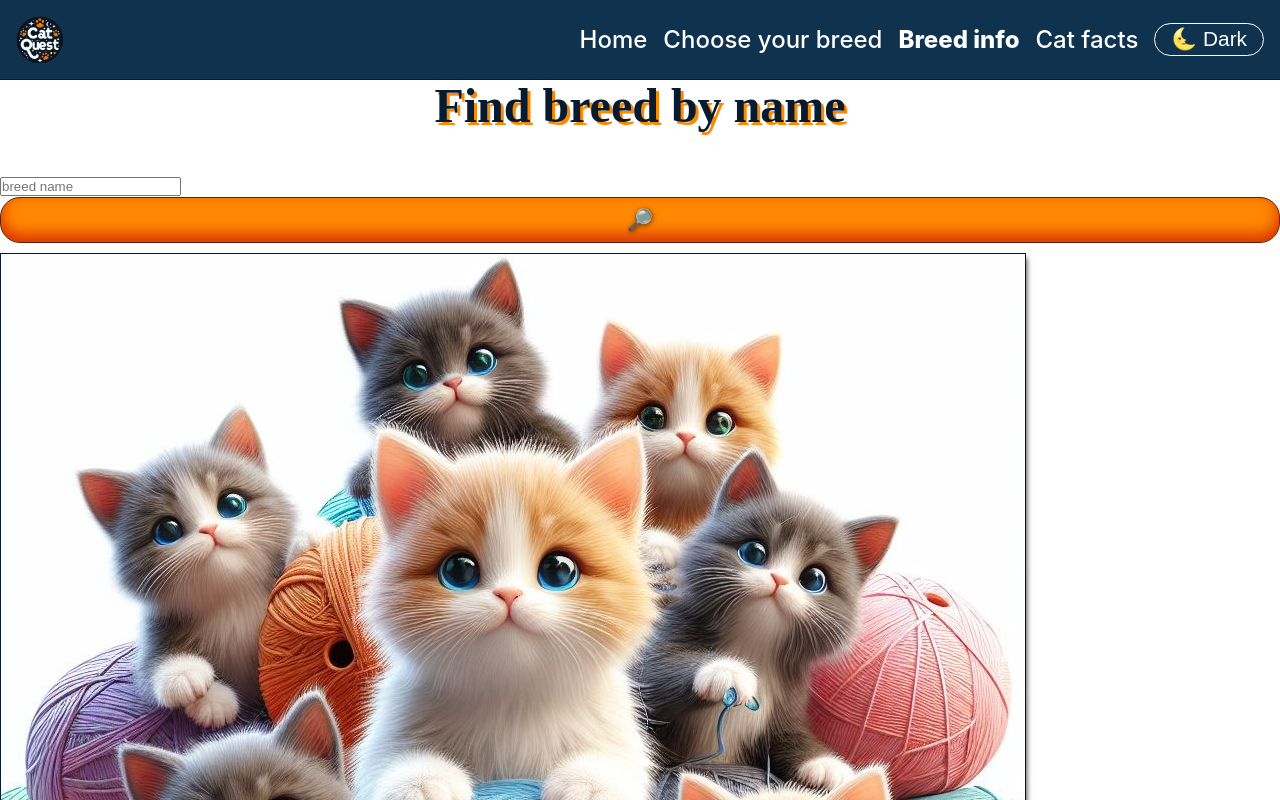
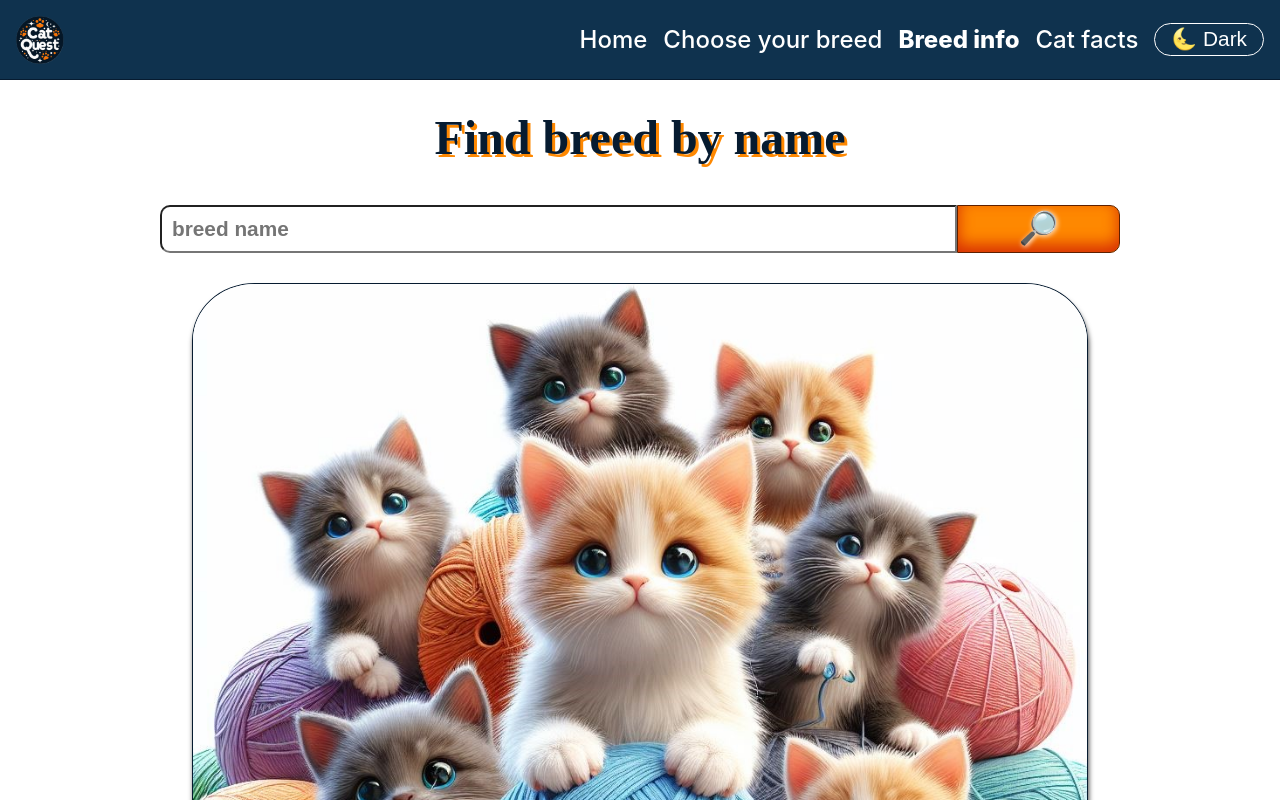
Before and after one commit to KateKlu/CatQuest, a React (Vite) app: page /search-breed in a window 1280 px wide. Shown: the top 800 px of the page. Built offline with nearby package versions, Linux system fonts and the light colour scheme; a web font is replaced by a local one.

Commit message:
add styles

```diff
--- a/src/components/breed-page/BreedPage.tsx
+++ b/src/components/breed-page/BreedPage.tsx
@@ -4,7 +4,7 @@ import './breed-page.css';
 
 function BreedPage() {
    return (
-      <div className="breed-page">
+      <div className="container breed-page">
          <h1 className="breed-name">Burmese</h1>
          <PhotoSlider />
          <BreedDescription />
--- a/src/components/breed-page/breed-page.css
+++ b/src/components/breed-page/breed-page.css
@@ -1,6 +1,27 @@
+.breed-page {
+   display: flex;
+   flex-direction: column;
+   padding: 1.5rem;
+}
+
+.breed-img {
+   display: block;
+   margin: 0 auto;
+   border-radius: 7%;
+   margin-bottom: 5px;
+   max-width: 70vw;
+   max-height: 70vw;
+   object-fit: cover;
+}
+
+.description {
+   text-align: justify;
+   line-height: 1.3;
+}
+
 /*  Media screen  */
 @media (min-width: 380px) {
-   .fact-page {
+   .breed-page {
       padding: 2rem;
    }
 }
--- a/src/components/fact-page/fact-page.css
+++ b/src/components/fact-page/fact-page.css
@@ -1,18 +1,16 @@
 .fact-page {
    display: flex;
    flex-direction: column;
-   /* align-items: center; */
    padding: 1.5rem;
 }
 
 .cat-img {
-   /* width: 100%; */
    display: block;
    margin: 0 auto;
    border-radius: 7%;
    margin-bottom: 25px;
-   width: 90%;
-   height: 70vw;
+   max-width: 70vw;
+   max-height: 70vw;
    object-fit: cover;
 }
 
--- a/src/components/search-breed-page/SearchBreedPage.tsx
+++ b/src/components/search-breed-page/SearchBreedPage.tsx
@@ -6,7 +6,7 @@ import './search-breed-page.css';
 
 function SearchBreedPage() {
    return (
-      <div className="search-breed">
+      <div className="container search-breed">
          <h1>Find breed by name</h1>
          <BreedByName />
          <img
--- a/src/components/search-breed-page/search-breed-page.css
+++ b/src/components/search-breed-page/search-breed-page.css
@@ -1,6 +1,50 @@
+.search-breed {
+   display: flex;
+   flex-direction: column;
+   padding: 1.5rem;
+}
+
+.search-breed-form input[type='text'] {
+   width: 83%;
+   padding: 10px;
+   border-radius: 10px 0 0 10px;
+   font-size: 1.3rem;
+   font-weight: 600;
+}
+
+.search-breed-form {
+   display: flex;
+   margin-bottom: 30px;
+}
+
+.search-breed-form input[type='submit'] {
+   width: 17%;
+   font-size: 2rem;
+   line-height: 0.9;
+   text-shadow: 1px 1px 5px white;
+   padding: 4px;
+   margin: 0;
+   border-radius: 0 10px 10px 0;
+}
+
+.search-cats {
+   max-width: 70vw;
+   max-height: 70vw;
+   display: block;
+   margin: 0 auto;
+   border-radius: 7%;
+   margin-bottom: 35px;
+}
+
+.random-breed {
+   display: flex;
+   flex-direction: column;
+   margin-bottom: 10px;
+}
+
 /*  Media screen  */
 @media (min-width: 380px) {
-   .fact-page {
+   .search-breed {
       padding: 2rem;
    }
 }
--- a/src/components/search-page/SearchPage.tsx
+++ b/src/components/search-page/SearchPage.tsx
@@ -63,8 +63,8 @@ function SearchPage() {
    };
 
    return (
-      <div className="search">
-         <h1>Which cat breed is right for you?</h1>
+      <div className="container search">
+         <h1>What cat is right for you?</h1>
          <p>Choose what is important to you</p>
          <form action="" className="search-form">
             <ul className="cat-qualities">
--- a/src/components/search-page/search-page.css
+++ b/src/components/search-page/search-page.css
@@ -1,6 +1,28 @@
+.search {
+   display: flex;
+   flex-direction: column;
+   padding: 1.5rem;
+}
+
+.search-form {
+   display: flex;
+   flex-direction: column;
+}
+
+.cat-qualities {
+   margin-bottom: 40px;
+   list-style: none;
+}
+
+.cat-quality-input {
+   display: flex;
+   justify-content: space-between;
+   margin-bottom: 10px;
+}
+
 /*  Media screen  */
 @media (min-width: 380px) {
-   .fact-page {
+   .search {
       padding: 2rem;
    }
 }
--- a/src/components/search-results-page/search-results-page.css
+++ b/src/components/search-results-page/search-results-page.css
@@ -1,6 +1,36 @@
+.search-breed-result {
+   display: flex;
+   flex-direction: column;
+   padding: 1.5rem;
+}
+
+.result {
+   display: flex;
+   flex-direction: column;
+   justify-content: center;
+   margin-bottom: 1rem;
+   cursor: pointer;
+}
+
+.result-img {
+   display: block;
+   margin: 0 auto;
+   border-radius: 7%;
+   margin-bottom: 5px;
+   max-width: 70vw;
+   max-height: 70vw;
+   object-fit: cover;
+}
+
+.result-name {
+   font-size: 1.7rem;
+   text-align: center;
+   margin-bottom: 20px;
+}
+
 /*  Media screen  */
 @media (min-width: 380px) {
-   .fact-page {
+   .search-breed-result {
       padding: 2rem;
    }
 }
```
